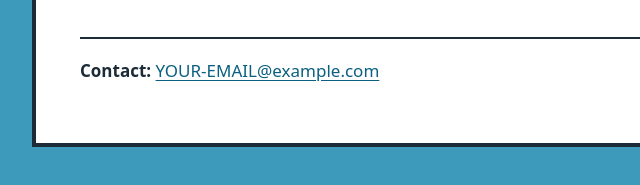
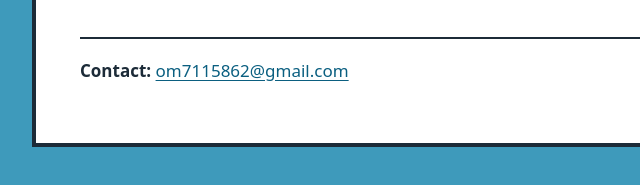
Before and after one commit to G0LEM-333/tag-party, a website: page public/privacy.html in a window 1280 px wide. Shown: the part 2050-2235 px from the top of the page, 248-888 px from the left. Drawn offline with Linux system fonts and the light colour scheme.

Commit message:
Add files via upload

```diff
--- a/public/privacy.html
+++ b/public/privacy.html
@@ -73,7 +73,7 @@
   <p>If we change how the game handles data, we will update this page and its "Last updated" date.</p>
 
   <footer>
-    <p><strong>Contact:</strong> <a href="mailto:YOUR-EMAIL@example.com">YOUR-EMAIL@example.com</a></p>
+    <p><strong>Contact:</strong> <a href="mailto:om7115862@gmail.com">om7115862@gmail.com</a></p>
   </footer>
 </main>
 </body>
```
Also changed, not shown: public/terms.html (+1 -1 lines).
